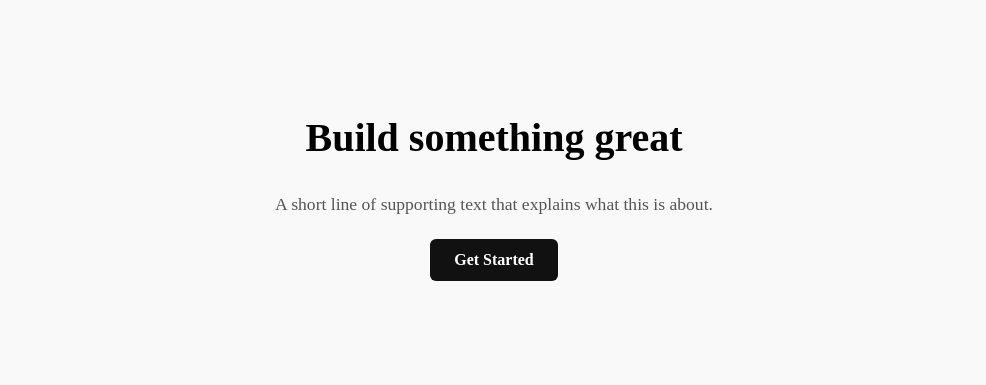
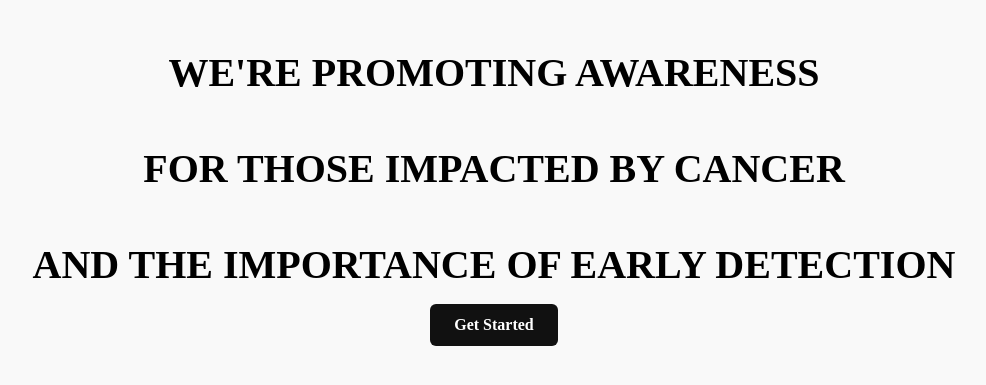
Before and after one commit to rajptl14/AURA, a plain HTML site: page index.html in a window 1280 px wide. Shown: the part 107-492 px from the top of the page, without its empty margins (146-1132 px from the left). Drawn offline with Linux system fonts and the light colour scheme.

Commit message:
Update index.html

```diff
--- a/index.html
+++ b/index.html
@@ -8,8 +8,9 @@
 <link rel="preconnect" href="https://fonts.gstatic.com" crossorigin>
 <link href="https://fonts.googleapis.com/css2?family=Instrument+Serif:ital@0;1&family=Work+Sans:wght@300;400;500;600&display=swap" rel="stylesheet">
 <section class="hero">
-  <h1>Build something great</h1>
-  <p>A short line of supporting text that explains what this is about.</p>
+  <h1>WE'RE PROMOTING AWARENESS</h1>
+  <h1>FOR THOSE IMPACTED BY CANCER</h1>
+   <h1>AND THE IMPORTANCE OF EARLY DETECTION</h1>
   <a href="#" class="btn">Get Started</a>
 </section>
 
```
